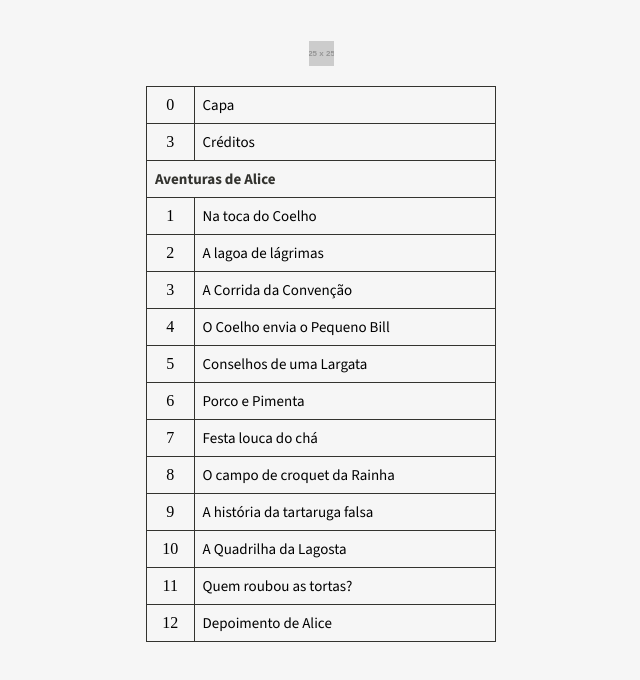
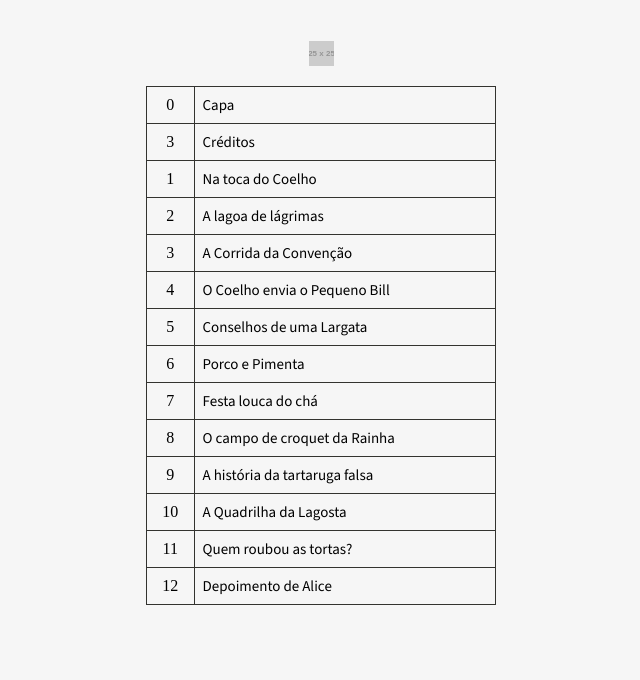
Before and after one commit to nayanesenhorinha/abelhinha, a React (Vite) app: page / in a window 1280 px wide. Both pictures are taken after a click on the button 621 px from the left and 765 px from the top of the page. Shown: the top 680 px of the page, without its empty margins (319-959 px from the left). Built offline with nearby package versions, Linux system fonts and the light colour scheme.

Commit message:
Update Contents.jsx

```diff
--- a/src/components/Contents.jsx
+++ b/src/components/Contents.jsx
@@ -38,10 +38,6 @@ const Contents = ({ goToChapter, onPrev, onNext, goToCover }) => {
       </td>
     </tr>
 
-    <tr>
-      <td colSpan="2" className="menu_topico">Aventuras de Alice</td>
-    </tr>
-
     {Object.entries(chapters).map(([chapterNumber, chapterData], index) => (
       <tr key={chapterNumber}>
         <td className="lista_topico">{Number(chapterNumber)}</td>
```
